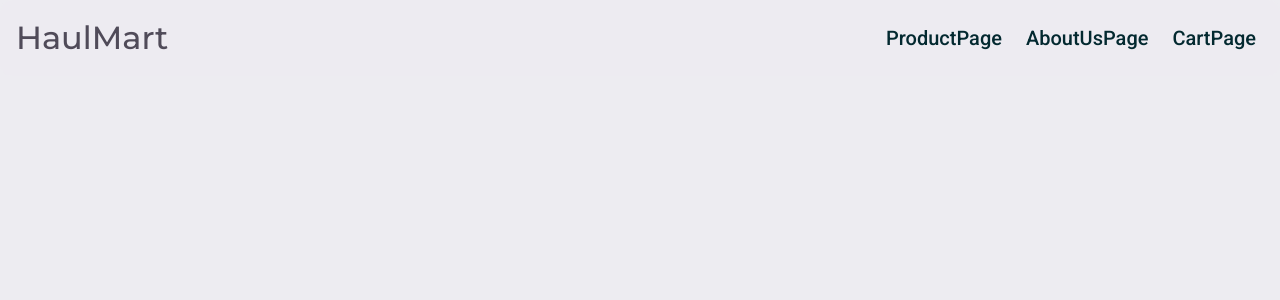
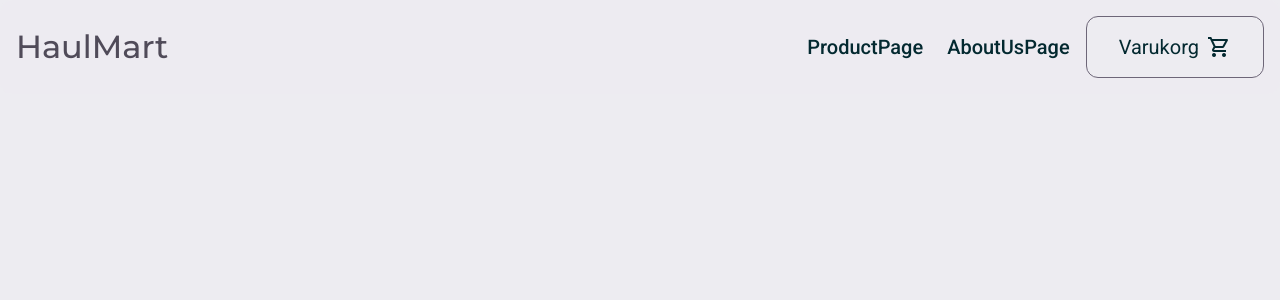
Before and after one commit to DavidViklund/WEBSHOPSIX, a React (Vite) app in the folder webshop/: page /about in a window 1280 px wide. Shown: the top 300 px of the page. Built offline with nearby package versions, Linux system fonts and the light colour scheme.

Commit message:
Klara med navbar

```diff
--- a/webshop/src/components/NavBar.jsx
+++ b/webshop/src/components/NavBar.jsx
@@ -1,5 +1,6 @@
-import React, { useState } from 'react';
-import { Link } from 'react-router-dom';
+import React, { useState } from "react";
+import { Link } from "react-router-dom";
+import SecondaryButton from "./SecondaryButton";
 
 const NavBar = () => {
   const [isOpen, setIsOpen] = useState(false);
@@ -18,19 +19,27 @@
         <Link className="text-2xl" to="/">
           <h4>HaulMart</h4>
         </Link>
-        <div className="iconBox lg:hidden" onClick={toggleMenu} style={{ cursor: 'pointer' }}>
-          <span className="material-symbols-outlined flex items-center justify-center w-10 h-10">{isOpen ? 'menu_open' : 'menu'}</span>
+        <div
+          className="iconBox lg:hidden"
+          onClick={toggleMenu}
+          style={{ cursor: "pointer" }}
+        >
+          <span className="material-symbols-outlined flex items-center justify-center w-10 h-10">
+            {isOpen ? "menu_open" : "menu"}
+          </span>
         </div>
-        <div className="gap-2 hidden lg:flex">
+        <div className="  gap-2 hidden lg:flex lg:items-center">
           <Link className="navLink" to="/ProductPage" onClick={closeMenu}>
             ProductPage
           </Link>
           <Link className="navLink" to="/AboutUsPage" onClick={closeMenu}>
             AboutUsPage
           </Link>
-          <Link className="navLink" to="/CartPage" onClick={closeMenu}>
-            CartPage
-          </Link>
+          <SecondaryButton
+            to={"/CartPage"}
+            text={"Varukorg"}
+            icon={<span class="material-symbols-outlined">shopping_cart</span>}
+          ></SecondaryButton>
         </div>
       </div>
       {isOpen && (
@@ -44,6 +53,11 @@
           <Link className="navLink" to="/CartPage" onClick={closeMenu}>
             CartPage
           </Link>
+          <SecondaryButton
+            to={"/CartPage"}
+            text={"Varukorg"}
+            icon={<span class="material-symbols-outlined">shopping_cart</span>}
+          ></SecondaryButton>
         </div>
       )}
     </div>
--- a/webshop/src/components/SecondaryButton.jsx
+++ b/webshop/src/components/SecondaryButton.jsx
@@ -2,7 +2,10 @@
 
 const SecondaryButton = ({ text, icon, to, className }) => {
   return (
-    <Link to={to} className={className}>
+    <Link
+      to={to}
+      className="flex items-center justify-between gap-2 px-8 py-4 font-normal rounded-xl bg-greyscale-surface-default text-primary-text-label hover:bg-primary-surface-darker hover:text-greyscale-text-negative border border-greyscale-border-darker"
+    >
       {text} {icon}
     </Link>
   );
```
